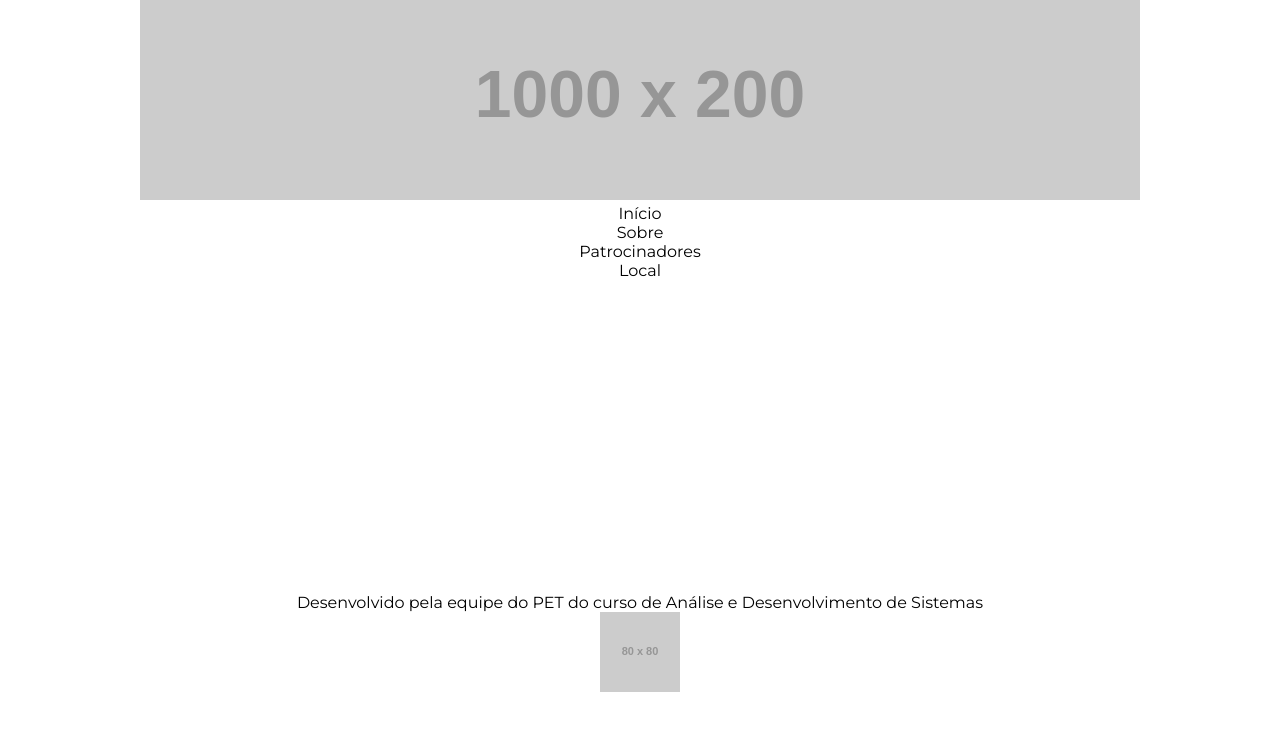
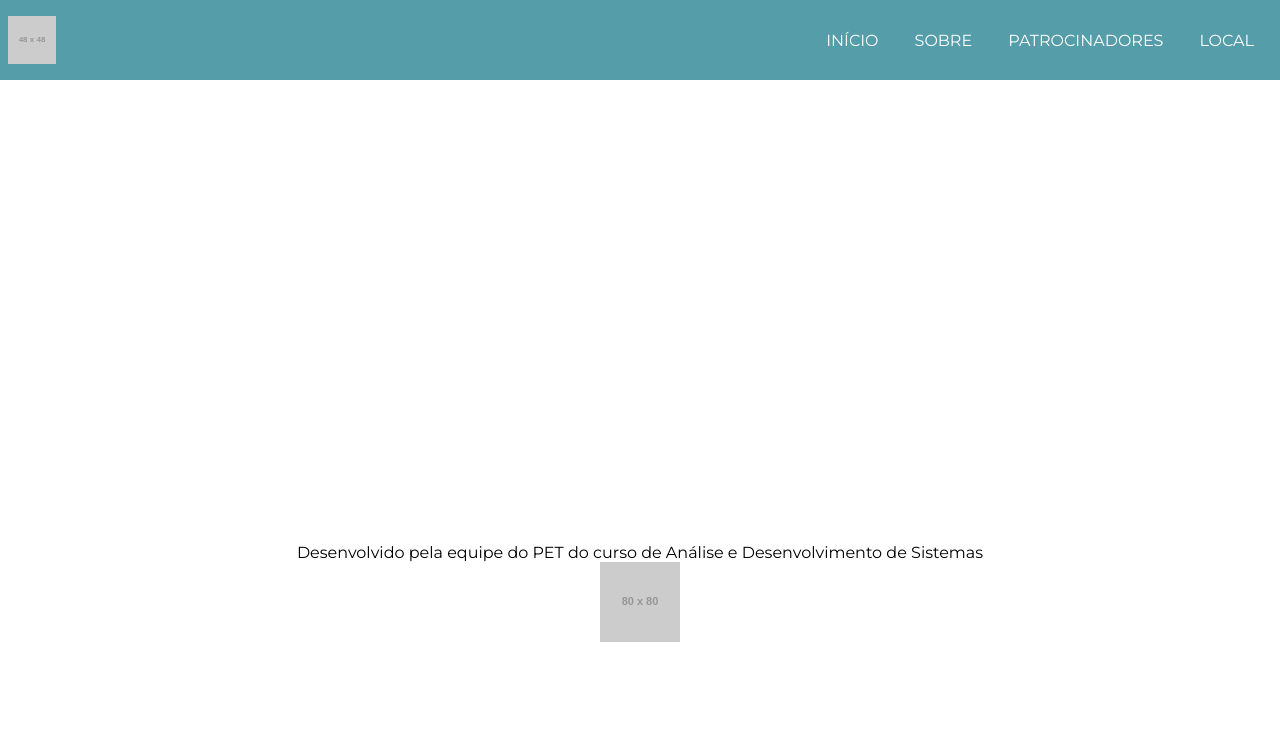
Before and after one commit to pet-ads/wecomp, a React (Create React App) app: page / in a window 1280 px wide. Shown: the top 730 px of the page. Built offline with nearby package versions, Linux system fonts and the light colour scheme.

Commit message:
feat: header and navbar styles

```diff
--- a/src/components/Header.js
+++ b/src/components/Header.js
@@ -1,9 +1,11 @@
+import "../style/components/Header.css";
+
 import Navbar from './Navbar';
 
 function Header(){
     return (
         <header className="header">
-            <img src="https://via.placeholder.com/1000x200" alt="Logo da Wecomp"/>
+            <img className="logo" src="https://via.placeholder.com/48x48" alt="Logo da Wecomp"/>
             <Navbar/>
         </header>
     )
--- a/src/components/Navbar.js
+++ b/src/components/Navbar.js
@@ -2,16 +2,14 @@ import '../style/components/Navbar.css';
 
 function Navbar(){
     return (
-        <>
-        <nav>
+        <nav className="nav-bar">
             <ul>
-                <li>Início</li>
-                <li>Sobre</li>
-                <li>Patrocinadores</li>
-                <li>Local</li>
+                <li><a href="./">Início</a></li>
+                <li><a href="./">Sobre</a></li>
+                <li><a href="./">Patrocinadores</a></li>
+                <li><a href="./">Local</a></li>
             </ul>
         </nav>
-        </>
     )
 }
 
--- a/src/style/components/Header.css
+++ b/src/style/components/Header.css
@@ -0,0 +1,27 @@
+.app > .header {
+    width: 100%;
+    max-width: 100vw;
+
+    height: 10vh;
+    max-height: 10vh;
+
+    background-color:var(--pallete-mid-dark) ;
+
+    position: sticky;
+
+    display: flex;
+    justify-content: space-between;
+    align-items: center;
+}
+
+.logo {
+    width: 48px;
+
+    height: 48px;
+
+    margin: 0 .5rem;
+}
+
+.nav-bar {
+    margin: 0 .5rem;
+}
--- a/src/style/components/Navbar.css
+++ b/src/style/components/Navbar.css
@@ -1,3 +1,23 @@
-ul {
+.nav-bar > ul {
     list-style: none;
+
+    display: flex;
+    justify-content: space-evenly;
+    align-items: center;
 }
+
+.nav-bar a {
+    padding: 1em;
+    margin: .125em;
+
+    border-radius: .5em;
+
+    text-decoration: none;
+    text-transform: uppercase;
+
+    color: white;
+}
+
+.nav-bar a:hover, .nav-bar a:focus {
+    background-color: var(--pallete-dark);
+}
```
